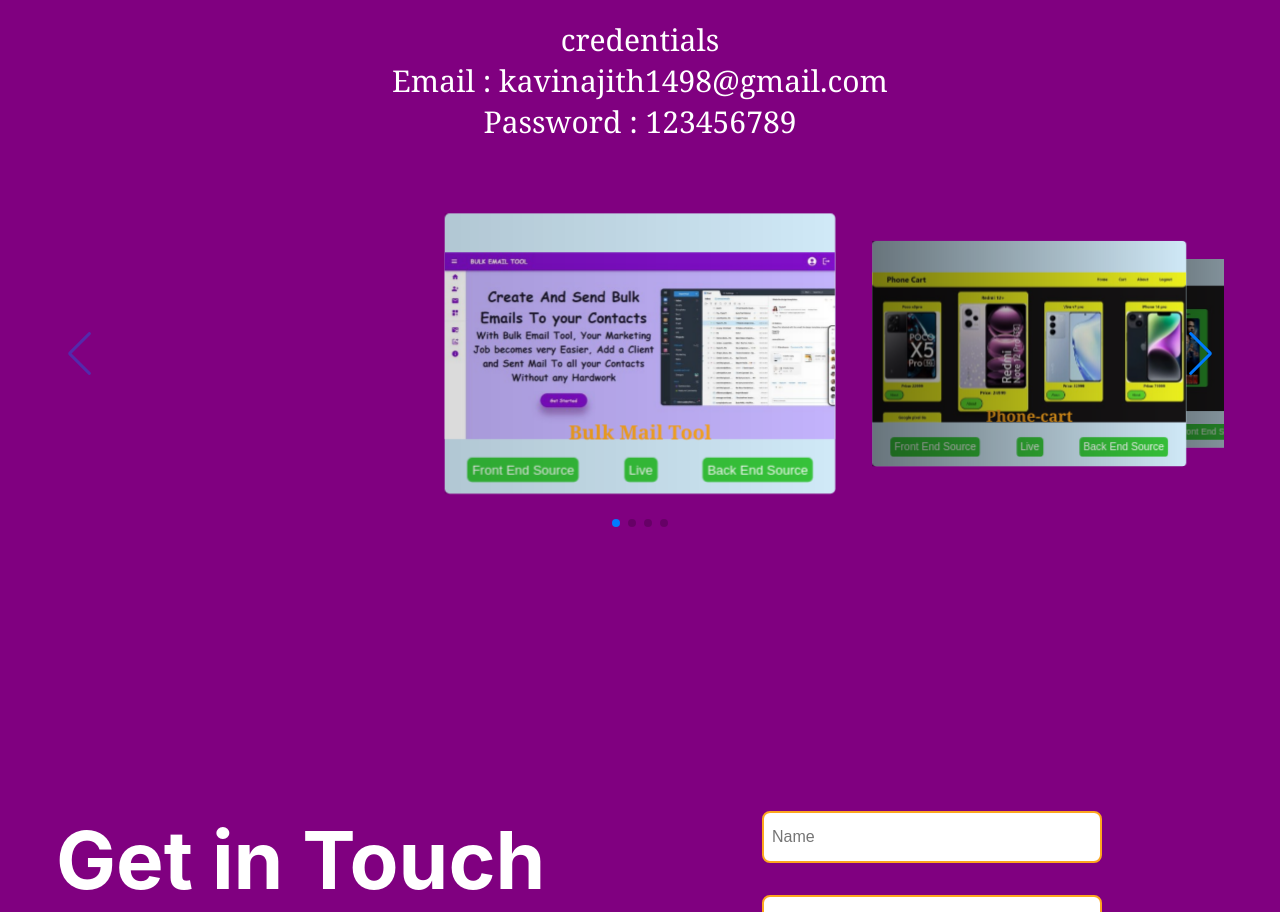
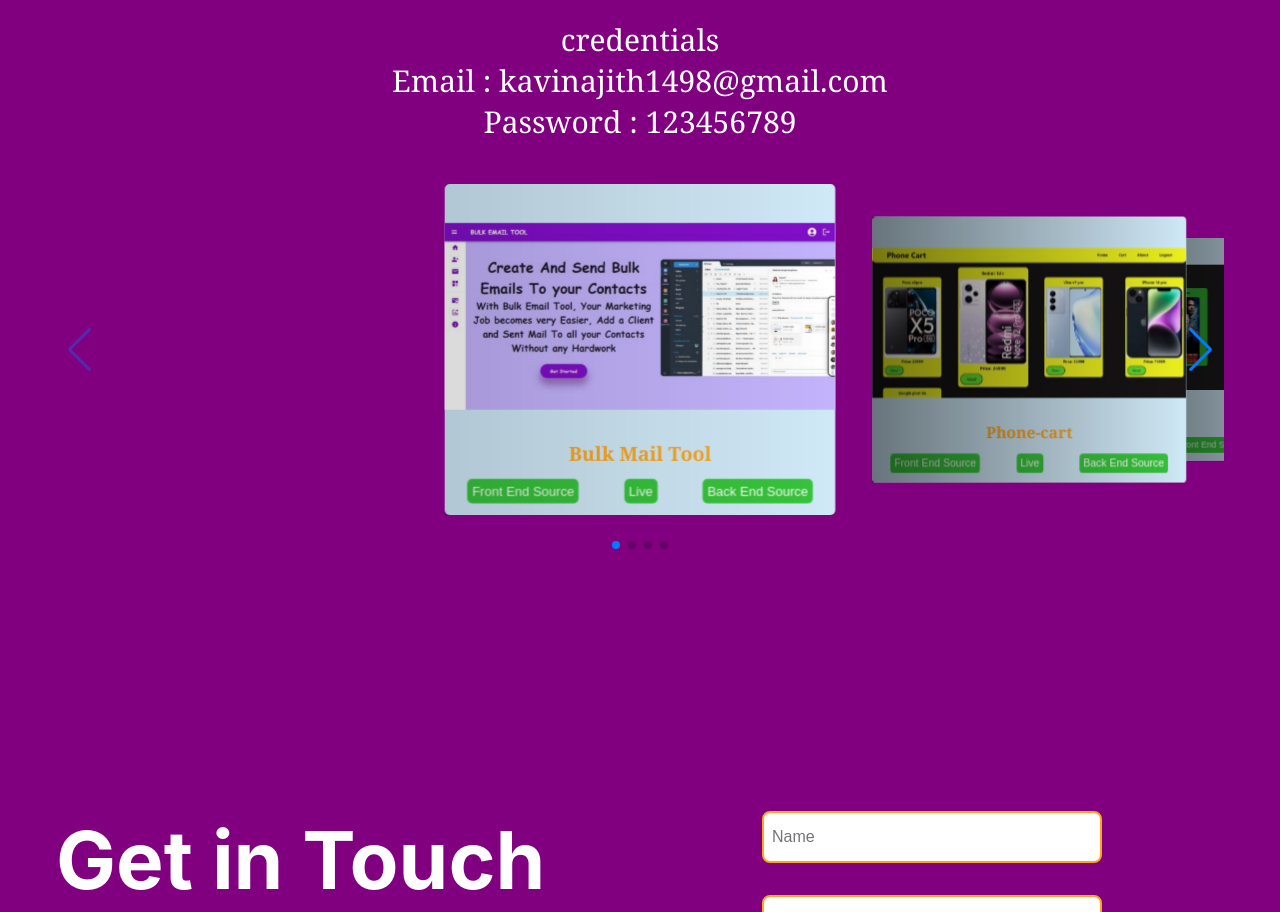
Before and after one commit to Kavinkumar1998/Portfolio, a React (Create React App) app: page / in a window 1280 px wide. Shown: the part 2420-3332 px from the top of the page. Built offline with nearby package versions, Linux system fonts and the light colour scheme.

Commit message:
changes added

```diff
--- a/src/Components/Projects/Projects.css
+++ b/src/Components/Projects/Projects.css
@@ -23,7 +23,7 @@
     color:var(--orange);
     font-family: Georgia, 'Times New Roman', Times, serif;
     font-size:20px;
-    margin-top: -50px;
+    margin-top: 2px;
 }
 .credentials{
     margin: 20px;
@@ -35,6 +35,7 @@
     width: 100%;
     padding-top: 50px;
     padding-bottom: 100px;
+    margin: -30px;
   }
 
     #swiper-slide {
```
